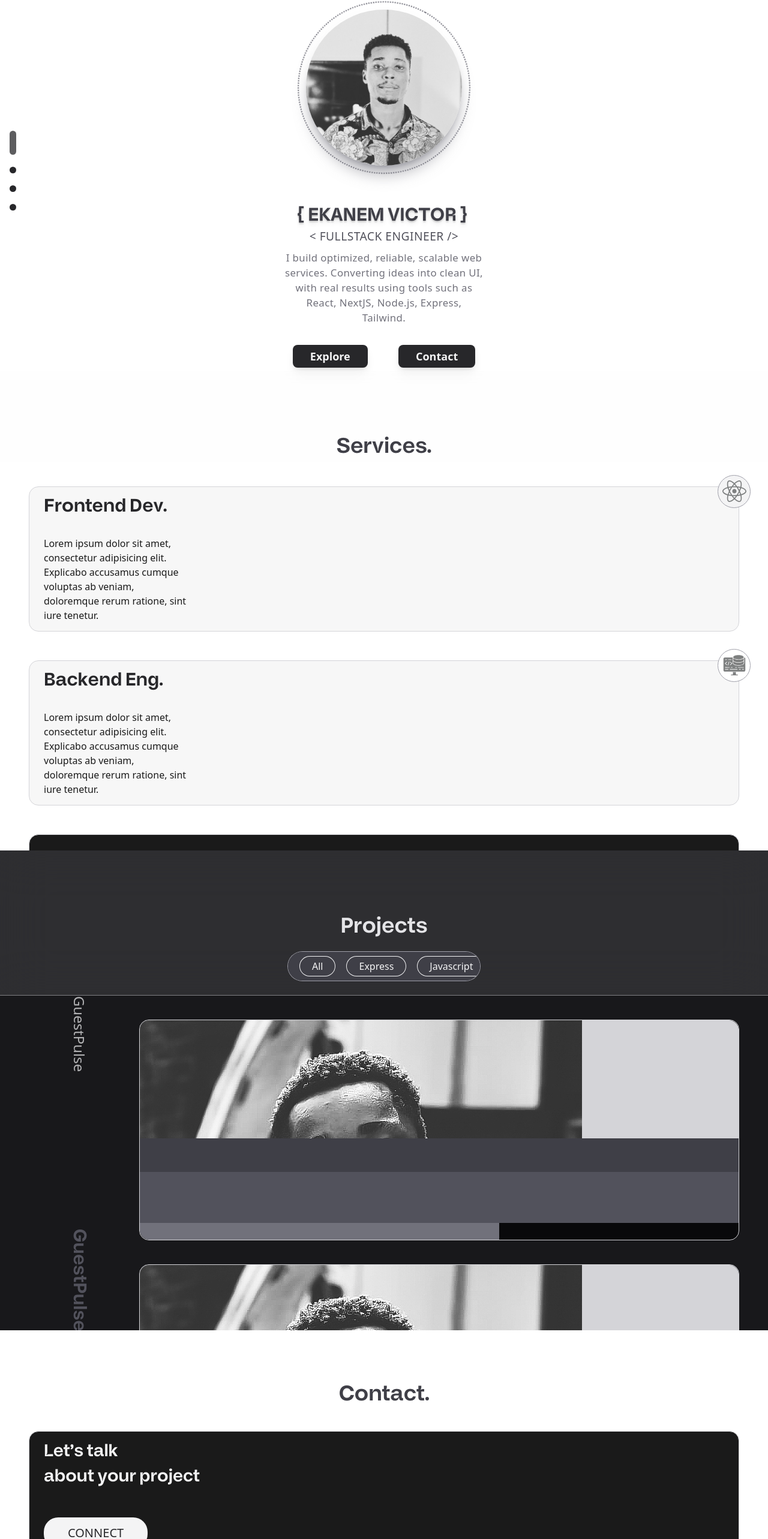
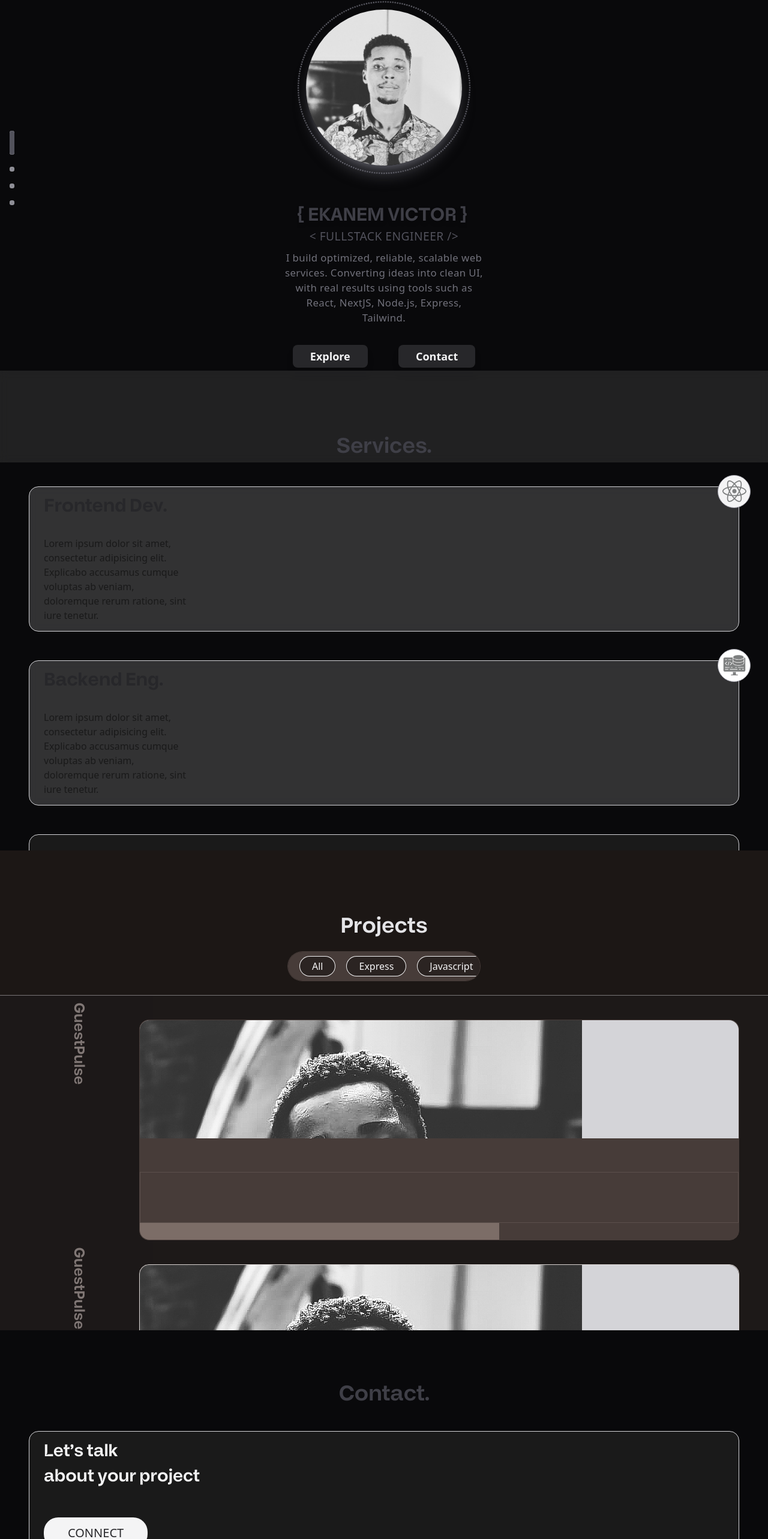
Before and after one commit to CodesbyEkan/krunotch, a React (Vite) app: page / in a window 1280 px wide. Shown: the part 182-2748 px from the top of the page at 60% size. Built offline with nearby package versions, Linux system fonts and the light colour scheme.

Commit message:
fixed scroll bug on navbar

```diff
--- a/src/components/LandingPage.jsx
+++ b/src/components/LandingPage.jsx
@@ -21,7 +21,7 @@ export default function LandingPage() {
   };
 
   return (
-    <div className="relative overflow-hidden overscroll-contain h-full">
+    <div className="relative overflow-hidden overscroll-contain h-full bg-zinc-950">
       <Sidebar sectionRefs={sectionRefs} />
       <Home ref={HomeRef} />
       <Portfolio ref={PortfolioRef} />
--- a/src/components/Project.jsx
+++ b/src/components/Project.jsx
@@ -4,28 +4,35 @@ const Project = ({ ref }) => {
   return (
     <section
       ref={ref}
-      className="relative h-screen w-full bg-zinc-900 overflow-y-auto text-center flex flex-col items-center"
+      className="relative h-screen w-full bg-taupe-800/60 overflow-y-auto text-center flex flex-col items-center"
     >
-      <div className="flex flex-col bg-zinc-100/10 backdrop-blur-2xl sticky top-0 z-10 w-full pt-25 pb-6 border-b border-zinc-300/50 gap-y-4 items-center">
+      <div className="flex flex-col bg-taupe-900/90 backdrop-blur-2xl sticky top-0 z-10 w-full pt-25 pb-6 border-b border-zinc-300/50 gap-y-4 items-center">
         <div className="flex items-center text-[2.2rem] text-zinc-200 font-makira">
           Projects
         </div>
-        <div className="flex items-center justify-start gap-5 bg-zinc-700 overflow-x-auto scrollbar-none w-80 h-12 px-5 ring-1 ring-zinc-400 rounded-full text-zinc-100 font-n text-md">
-          <p className="px-5 py-1 ring-1 rounded-full">All</p>
-          <p className="px-5 py-1 ring-1 rounded-full">Express</p>
-          <p className="px-5 py-1 ring-1 rounded-full">Javascript</p>
-          <p className="px-5 py-1 ring-1 rounded-full">TailwindCss</p>
-          <p className="px-5 py-1 ring-1 rounded-full">Typescript</p>
+        <div className="flex items-center justify-start gap-5 bg-taupe-700 overflow-x-auto scrollbar-none w-80 h-12 px-5 ring-1 ring-taupe-700 rounded-full text-zinc-100 font-n text-md">
+          <p className="bg-taupe-800 px-5 py-1 ring-1 rounded-full">All</p>
+          <p className="bg-taupe-800 px-5 py-1 ring-1 rounded-full">Express</p>
+          <p className="bg-taupe-800 px-5 py-1 ring-1 rounded-full">
+            Javascript
+          </p>
+          <p className="bg-taupe-800 px-5 py-1 ring-1 rounded-full">
+            TailwindCss
+          </p>
+          <p className="bg-taupe-800 px-5 py-1 ring-1 rounded-full">
+            Typescript
+          </p>
+          <p className="bg-taupe-800 px-5 py-1 ring-1 rounded-full">React</p>
         </div>
       </div>
       <div className="w-full flex flex-col items-center gap-y-10 pl-8 pr-12 py-10">
         <div className="relative flex w-full h-auto">
           <div className="w-1/6">
-            <p className="py-2 text-2xl text-zinc-100/70 rotate-90">
+            <p className="py-6 text-2xl text-taupe-400/70 rotate-90 font-makira">
               GuestPulse
             </p>
           </div>
-          <div className="h-[23em] w-5/6 bg-zinc-950 flex flex-col border border-zinc-300 rounded-2xl backdrop-blur-sm cursor-pointer hover:shadow-lg hover:scale-103">
+          <div className="h-[23em] w-5/6 bg-taupe-700 flex flex-col border border-taupe-700 rounded-2xl backdrop-blur-sm cursor-pointer hover:shadow-lg hover:scale-103">
             <div className="bg-zinc-300 h-7/13 w-full rounded-t-2xl overflow-clip">
               <img
                 src={projectImage}
@@ -33,47 +40,47 @@ const Project = ({ ref }) => {
                 className="max-w-full h-auto object-cover"
               />
             </div>
-            <div className="bg-zinc-700 h-2/13 w-full"></div>
-            <div className="bg-zinc-600 h-3/13 w-full"></div>
-            <div className="bg-zinc-500 h-1/13 w-3/5 rounded-bl-2xl"></div>
+            <div className="bg-transparent h-2/13 w-full"></div>
+            <div className="border border-taupe-600 h-3/13 w-full"></div>
+            <div className="bg-taupe-500 h-1/13 w-3/5 rounded-bl-2xl"></div>
           </div>
         </div>
         <div className="relative flex w-full h-auto">
           <div className="w-1/6">
-            <p className="py-2 text-3xl text-zinc-600 font-makira rotate-90">
+            <p className="py-6 text-2xl text-taupe-400/70 font-makira rotate-90">
               GuestPulse
             </p>
           </div>
-          <div className="h-[23em] w-5/6 bg-zinc-700 flex flex-col border border-zinc-300 rounded-2xl backdrop-blur-sm cursor-pointer hover:shadow-lg hover:scale-103">
-            <div className="bg-zinc-300 h-6/13 w-full rounded-t-2xl overflow-clip">
+          <div className="h-[23em] w-5/6 bg-taupe-700 flex flex-col border border-taupe-300 rounded-2xl backdrop-blur-sm cursor-pointer hover:shadow-lg hover:scale-103">
+            <div className="bg-zinc-300 h-7/13 w-full rounded-t-2xl overflow-clip">
               <img
                 src={projectImage}
                 alt="Guestpulse Image"
                 className="max-w-full h-auto object-cover"
               />
             </div>
-            <div className="bg-zinc-700 h-2/13 w-full"></div>
-            <div className="bg-zinc-600 h-4/13 w-full"></div>
-            <div className="bg-zinc-500 h-1/13 w-3/5 rounded-bl-2xl"></div>
+            <div className="bg-transparent h-2/13 w-full"></div>
+            <div className="border border-taupe-600 h-4/13 w-full"></div>
+            <div className="bg-taupe-500 h-1/13 w-3/5 rounded-bl-2xl"></div>
           </div>
         </div>
         <div className="relative flex w-full h-auto">
           <div className="w-1/6">
-            <p className="py-2 text-3xl text-zinc-600 font-makira rotate-90">
+            <p className="py-6 text-2xl text-zinc-400/70 font-makira rotate-90">
               GuestPulse
             </p>
           </div>
-          <div className="h-[23em] w-5/6 bg-zinc-700 flex flex-col border border-zinc-300 rounded-2xl backdrop-blur-sm cursor-pointer hover:shadow-lg hover:scale-103">
-            <div className="bg-zinc-300 h-6/13 w-full rounded-t-2xl overflow-clip">
+          <div className="h-[23em] w-5/6 bg-taupe-700 flex flex-col border border-taupe-300 rounded-2xl backdrop-blur-sm cursor-pointer hover:shadow-lg hover:scale-103">
+            <div className="bg-taupe-800 h-7/13 w-full rounded-t-2xl overflow-clip">
               <img
                 src={projectImage}
                 alt="Guestpulse Image"
                 className="max-w-full h-auto object-cover"
               />
             </div>
-            <div className="bg-zinc-700 h-2/13 w-full"></div>
-            <div className="bg-zinc-600 h-4/13 w-full"></div>
-            <div className="bg-zinc-500 h-1/13 w-3/5 rounded-bl-2xl"></div>
+            <div className="bg-transparent h-2/13 w-full"></div>
+            <div className="border border-taupe-600 h-4/13 w-full"></div>
+            <div className="bg-taupe-500 h-1/13 w-3/5 rounded-bl-2xl"></div>
           </div>
         </div>
       </div>
--- a/src/components/Sidebar.jsx
+++ b/src/components/Sidebar.jsx
@@ -36,25 +36,25 @@ const Sidebar = ({ sectionRefs }) => {
         onClick={(e) => handleClick(e)}
         data-page="home"
         data-active={page === "home"}
-        className="relative w-[11px] h-[11px] flex justify-center items-center rounded-[30px] bg-zinc-800 cursor-pointer data-[active=true]:h-[40px] data-[active=true]:bg-zinc-900/70 before:content-[''] before:absolute before:bg-transparent before:h-full before:w-full before:scale-100 before:rounded-[30px] before:z-[-1]"
+        className="relative w-2 h-2 flex justify-center items-center rounded-[30px] bg-zinc-500/80 cursor-pointer data-[active=true]:h-10 data-[active=true]:bg-zinc-600 before:content-[''] before:absolute before:bg-transparent before:h-full before:w-full before:scale-100 before:rounded-[30px] before:-z-1"
       ></div>
       <div
         onClick={(e) => handleClick(e)}
         data-page="portfolio"
         data-active={page === "portfolio"}
-        className="relative w-[11px] h-[11px] flex justify-center items-center rounded-[30px] bg-zinc-800 cursor-pointer data-[active=true]:h-[40px] data-[active=true]:bg-zinc-900/80 before:content-[''] before:absolute before:bg-transparent before:h-full before:w-full before:scale-100 before:rounded-[30px] before:z-[-1]"
+        className="relative w-2 h-2 flex justify-center items-center rounded-[30px] bg-zinc-500/80 cursor-pointer data-[active=true]:h-10 data-[active=true]:bg-zinc-600 before:content-[''] before:absolute before:bg-transparent before:h-full before:w-full before:scale-100 before:rounded-[30px] before:-z-1"
       ></div>
       <div
         onClick={(e) => handleClick(e)}
         data-page="project"
         data-active={page === "project"}
-        className="relative w-[11px] h-[11px] flex justify-center items-center rounded-[30px] bg-zinc-800 cursor-pointer data-[active=true]:h-[40px] data-[active=true]:bg-zinc-900/70 before:content-[''] before:absolute before:bg-transparent before:h-full before:w-full before:scale-100 before:rounded-[30px] before:z-[-1]"
+        className="relative w-2 h-2 flex justify-center items-center rounded-[30px] bg-zinc-500/80 cursor-pointer data-[active=true]:h-10 data-[active=true]:bg-zinc-600 before:content-[''] before:absolute before:bg-transparent before:h-full before:w-full before:scale-100 before:rounded-[30px] before:-z-1"
       ></div>
       <div
         onClick={(e) => handleClick(e)}
         data-page="contact"
         data-active={page === "contact"}
-        className="relative w-[11px] h-[11px] flex justify-center items-center rounded-[30px] bg-zinc-800 cursor-pointer data-[active=true]:h-[40px] data-[active=true]:bg-zinc-900/70 before:content-[''] before:absolute before:bg-transparent before:h-full before:w-full before:scale-100 before:rounded-[30px] before:z-[-1]"
+        className="relative w-2 h-2 flex justify-center items-center rounded-[30px] bg-zinc-500/80 cursor-pointer data-[active=true]:h-10 data-[active=true]:bg-zinc-600 before:content-[''] before:absolute before:bg-transparent before:h-full before:w-full before:scale-100 before:rounded-[30px] before:-z-1"
       ></div>
     </div>
   );
```
Also changed, not shown: src/components/Navbar.jsx (+13 -13 lines).
